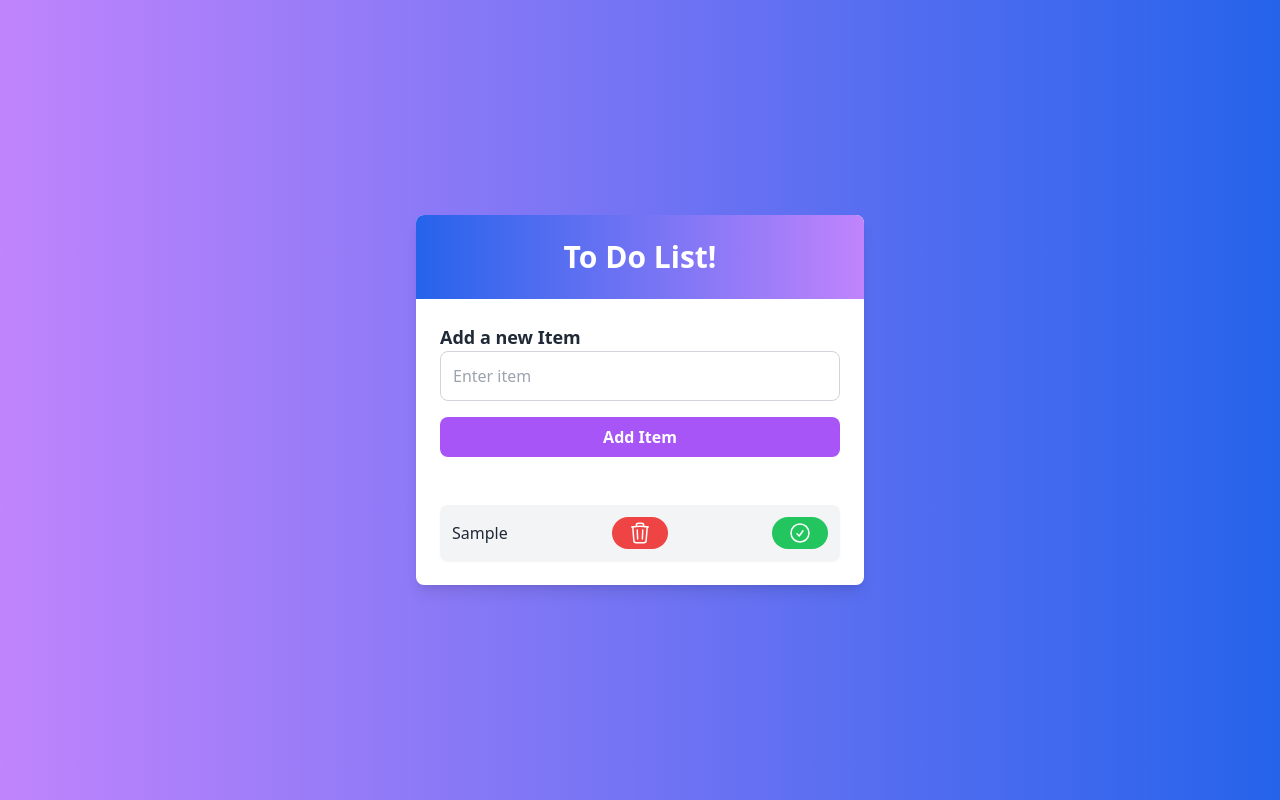
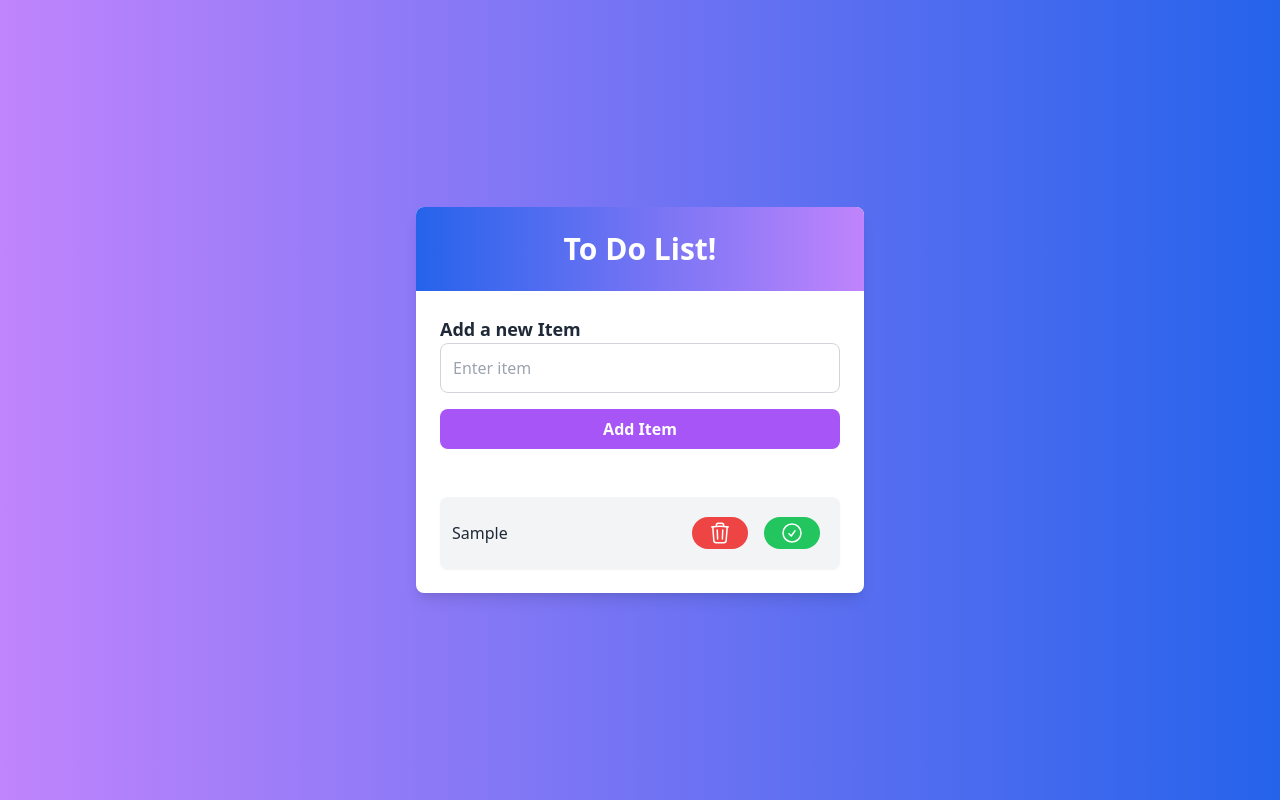
Before and after one commit to EduardoJRP/ToDoApp, a Next.js app: page / in a window 1280 px wide. Both pictures are taken after typing "Sample" into the empty fields and a click on the button "Add Item". Built offline with nearby package versions, Linux system fonts and the light colour scheme.

Commit message:
fix: organized the buttons better

```diff
--- a/app/page.tsx
+++ b/app/page.tsx
@@ -77,11 +77,12 @@ export default function Home() {
                 className="w-full flex justify-between items-center bg-gray-100 p-3 rounded-lg shadow-sm"
                 key={index}
               >
-                <span className="text-gray-800 font-medium">
+                <span className="flex basis-4/6 text-gray-800 font-medium">
                   {item.description}
                 </span>
+                <div className="flex flex-row">
                   <button
-                  className="text-sm bg-red-500 text-white rounded-full px-4 py-1 hover:bg-red-600 transition-all"
+                    className="bg-red-500 text-white rounded-full m-2 px-4 py-1 hover:bg-red-600 transition-all"
                     onClick={() => deleteListItem(index)}
                   >
                     <svg
@@ -100,7 +101,7 @@ export default function Home() {
                     </svg>
                   </button>
                   <button
-                  className="text-sm bg-green-500 text-white rounded-full px-4 py-1 hover:bg-red-600 transition-all"
+                    className="bg-green-500 text-white rounded-full m-2 px-4 py-1 hover:bg-red-600 transition-all"
                     onClick={() => deleteListItem(index)}
                   >
                     <svg
@@ -118,6 +119,7 @@ export default function Home() {
                       />
                     </svg>
                   </button>
+                </div>
               </li>
             ))
           ) : (
```
Lines whose indentation alone changed are shown as unchanged.
